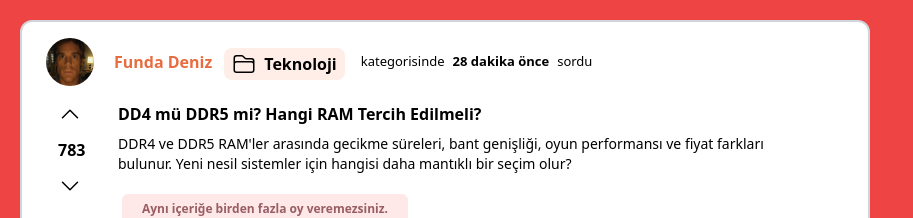
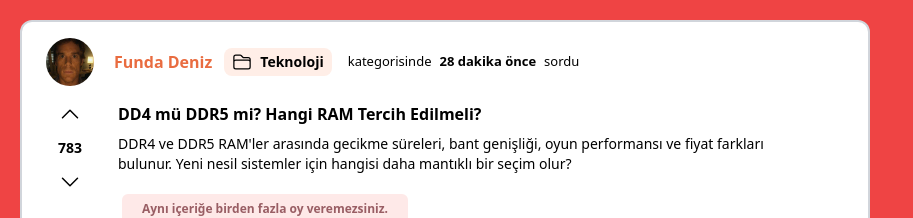
Before and after one commit to PayroFlicker/123, a website: page wen/src/index.html in a window 1280 px wide. Shown: the top 218 px of the page, without its empty margins (0-913 px from the left). Drawn offline with Linux system fonts and the light colour scheme.

Commit message:
Update index.html

```diff
--- a/wen/src/index.html
+++ b/wen/src/index.html
@@ -14,10 +14,10 @@
         <p class=" mt-7 ml-5 font-bold inline text-textcolor">Funda Deniz</p>
         <span class="">
             <a href="" class="mt-[26px] ml-3 inline-flex bg-filecolor px-2 py-[4px] rounded-lg">
-                <svg xmlns="http://www.w3.org/2000/svg" fill="none" viewBox="0 0 24 24" stroke-width="1.5" stroke="currentColor" class="size-6">
+                <svg xmlns="http://www.w3.org/2000/svg" fill="none" viewBox="0 0 24 24" stroke-width="1.5" stroke="currentColor" class="size-5">
                     <path stroke-linecap="round" stroke-linejoin="round" d="M2.25 12.75V12A2.25 2.25 0 0 1 4.5 9.75h15A2.25 2.25 0 0 1 21.75 12v.75m-8.69-6.44-2.12-2.12a1.5 1.5 0 0 0-1.061-.44H4.5A2.25 2.25 0 0 0 2.25 6v12a2.25 2.25 0 0 0 2.25 2.25h15A2.25 2.25 0 0 0 21.75 18V9a2.25 2.25 0 0 0-2.25-2.25h-5.379a1.5 1.5 0 0 1-1.06-.44Z" />
                 </svg>
-                <p class="font-semibold ml-2 text-black inline">Teknoloji</p>
+                <p class="font-semibold text-sm ml-2 m text-black inline">Teknoloji</p>
             </a>
         </span>
 
@@ -30,7 +30,7 @@
                     <path stroke-linecap="round" stroke-linejoin="round" d="m4.5 15.75 7.5-7.5 7.5 7.5" />
                 </svg>
             </a>
-            <p class="mt-3 font-bold">783</p>
+            <p class="mt-3 font-bold text-sm">783</p>
             <a href="" class="mt-3 flex">
                 <svg xmlns="http://www.w3.org/2000/svg" fill="none" viewBox="0 0 24 24" stroke-width="1.5" stroke="currentColor" class="size-6">
                     <path stroke-linecap="round" stroke-linejoin="round" d="m19.5 8.25-7.5 7.5-7.5-7.5" />
@@ -59,7 +59,7 @@
                 <path stroke-linecap="round" stroke-linejoin="round" d="M2.036 12.322a1.012 1.012 0 0 1 0-.639C3.423 7.51 7.36 4.5 12 4.5c4.638 0 8.573 3.007 9.963 7.178.07.207.07.431 0 .639C20.577 16.49 16.64 19.5 12 19.5c-4.638 0-8.573-3.007-9.963-7.178Z" />
                 <path stroke-linecap="round" stroke-linejoin="round" d="M15 12a3 3 0 1 1-6 0 3 3 0 0 1 6 0Z" />
             </svg>
-            <p class="mr-3 ml-2 text-xs">7839 Okunma</p>
+            <p class=" mr-3 ml-2 text-xs">7839 Okunma</p>
             <svg xmlns="http://www.w3.org/2000/svg" fill="none" viewBox="0 0 24 24" stroke-width="1.5" stroke="currentColor" class="size-5">
                 <path stroke-linecap="round" stroke-linejoin="round" d="M8.25 9.75h4.875a2.625 2.625 0 0 1 0 5.25H12M8.25 9.75 10.5 7.5M8.25 9.75 10.5 12m9-7.243V21.75l-3.75-1.5-3.75 1.5-3.75-1.5-3.75 1.5V4.757c0-1.108.806-2.057 1.907-2.185a48.507 48.507 0 0 1 11.186 0c1.1.128 1.907 1.077 1.907 2.185Z" />
             </svg>
```
